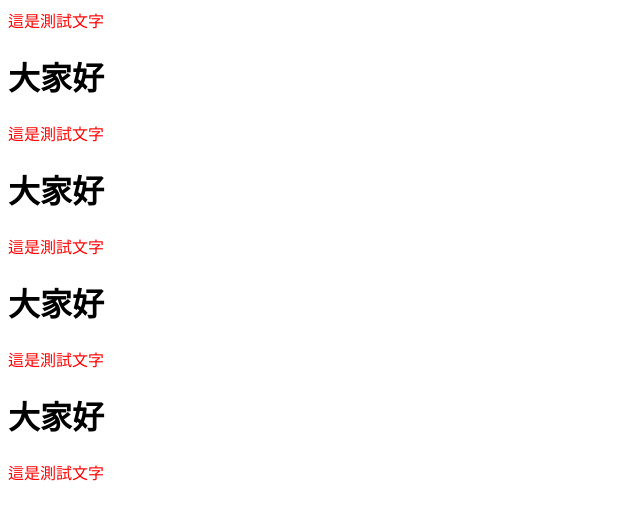
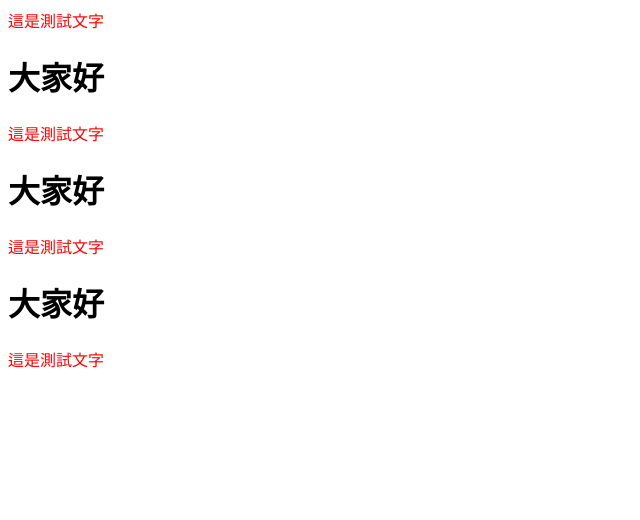
Before and after one commit to julieyehnt/julieyehnt, a plain HTML site: page style/index.htm in a window 1280 px wide. Shown: the whole page, without its empty margins (0-640 px from the left). Drawn offline with Linux system fonts and the light colour scheme; files that its build step writes are made by us from their sources.

Commit message:
Update index2.htn

```diff
--- a/style/index.htm
+++ b/style/index.htm
@@ -12,7 +12,6 @@
     <p class="red-color">這是測試文字</p>
     <h1>大家好</h1>
     <p class="red-color">這是測試文字</p>
-    <h1>大家好</h1>
-    <p class="red-color">這是測試文字</p>
+
   </body>
 </html>
```
